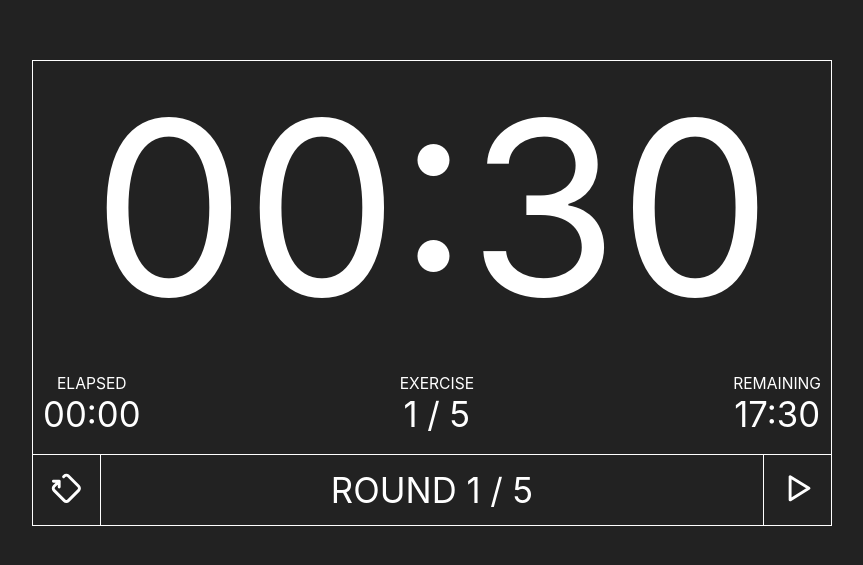
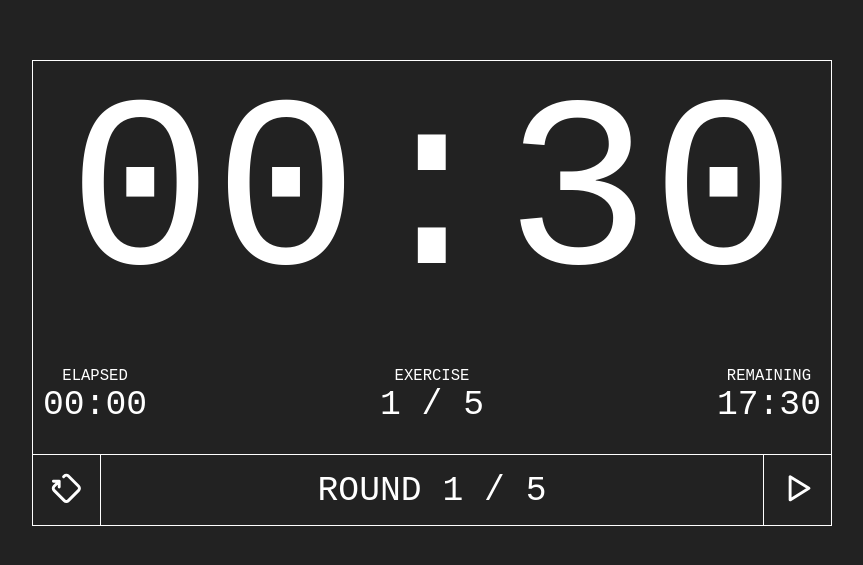
Before and after one commit to 44sisi/sandglass, a React (Create React App) app: page / in a window 1280 px wide. Shown: the part 107-672 px from the top of the page, without its empty margins (208-1071 px from the left). Built offline with nearby package versions, Linux system fonts and the light colour scheme; what nosleep.js would draw is missing.

Commit message:
use monospace font

```diff
--- a/src/index.scss
+++ b/src/index.scss
@@ -1,8 +1,8 @@
 body {
   margin: 0;
-  font-family: -apple-system, BlinkMacSystemFont, "Segoe UI", "Roboto", "Oxygen",
-    "Ubuntu", "Cantarell", "Fira Sans", "Droid Sans", "Helvetica Neue",
-    sans-serif;
+  font-family: monospace, -apple-system, BlinkMacSystemFont, "Segoe UI",
+    "Roboto", "Oxygen", "Ubuntu", "Cantarell", "Fira Sans", "Droid Sans",
+    "Helvetica Neue", sans-serif;
   -webkit-font-smoothing: antialiased;
   -moz-osx-font-smoothing: grayscale;
 }
```
